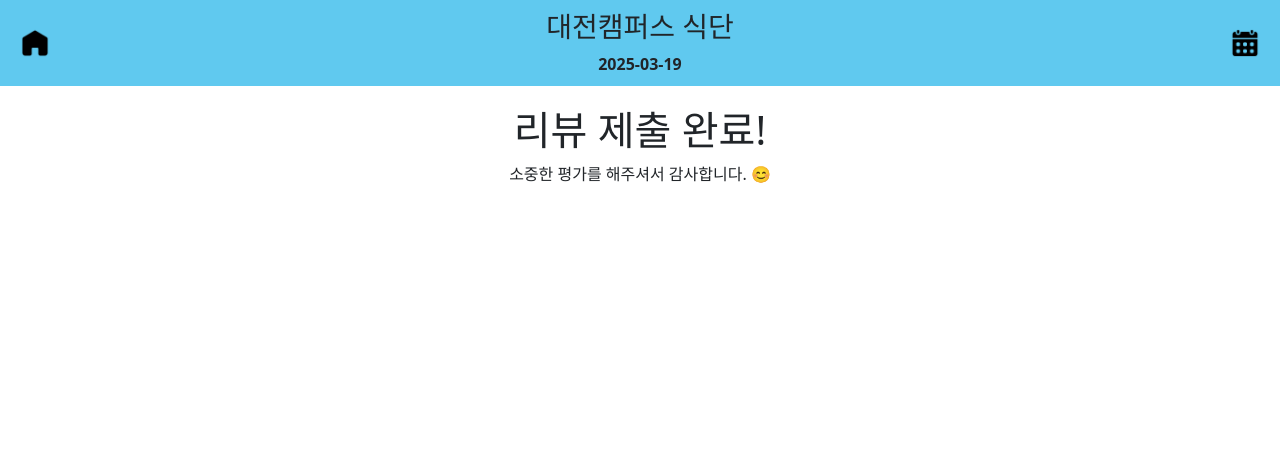
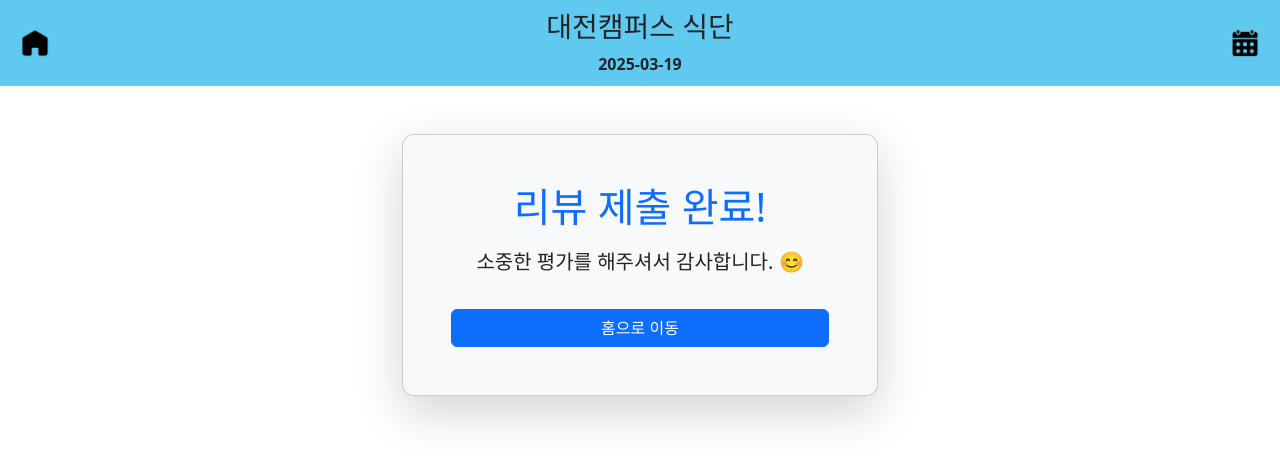
Before and after one commit to haeri-ne/front-end, a Vue app in the folder bappeu-front/: page /review-completed in a window 1280 px wide. Shown: the top 464 px of the page. Built offline with nearby package versions, Linux system fonts and the light colour scheme.

Commit message:
Style: ReviewCompletedView UI 개선

```diff
--- a/bappeu-front/src/views/ReviewCompletedView.vue
+++ b/bappeu-front/src/views/ReviewCompletedView.vue
@@ -1,7 +1,10 @@
 <template>
-  <div class="completed-container">
-    <h1>리뷰 제출 완료!</h1>
-    <p>소중한 평가를 해주셔서 감사합니다. 😊</p>
+  <div class="container text-center mt-5">
+    <div class="card p-5 shadow-lg">
+      <h1 class="text-primary mb-3">리뷰 제출 완료!</h1>
+      <p class="fs-5">소중한 평가를 해주셔서 감사합니다. 😊</p>
+      <button class="btn btn-primary mt-3" @click="$router.push('/')">홈으로 이동</button>
+    </div>
   </div>
 </template>
 
@@ -9,8 +12,11 @@
 </script>
 
 <style scoped>
-.completed-container {
-  text-align: center;
-  padding: 20px
+.container {
+  max-width: 500px;
+}
+.card {
+  border-radius: 12px;
+  background-color: #f8f9fa;
 }
 </style>
```
